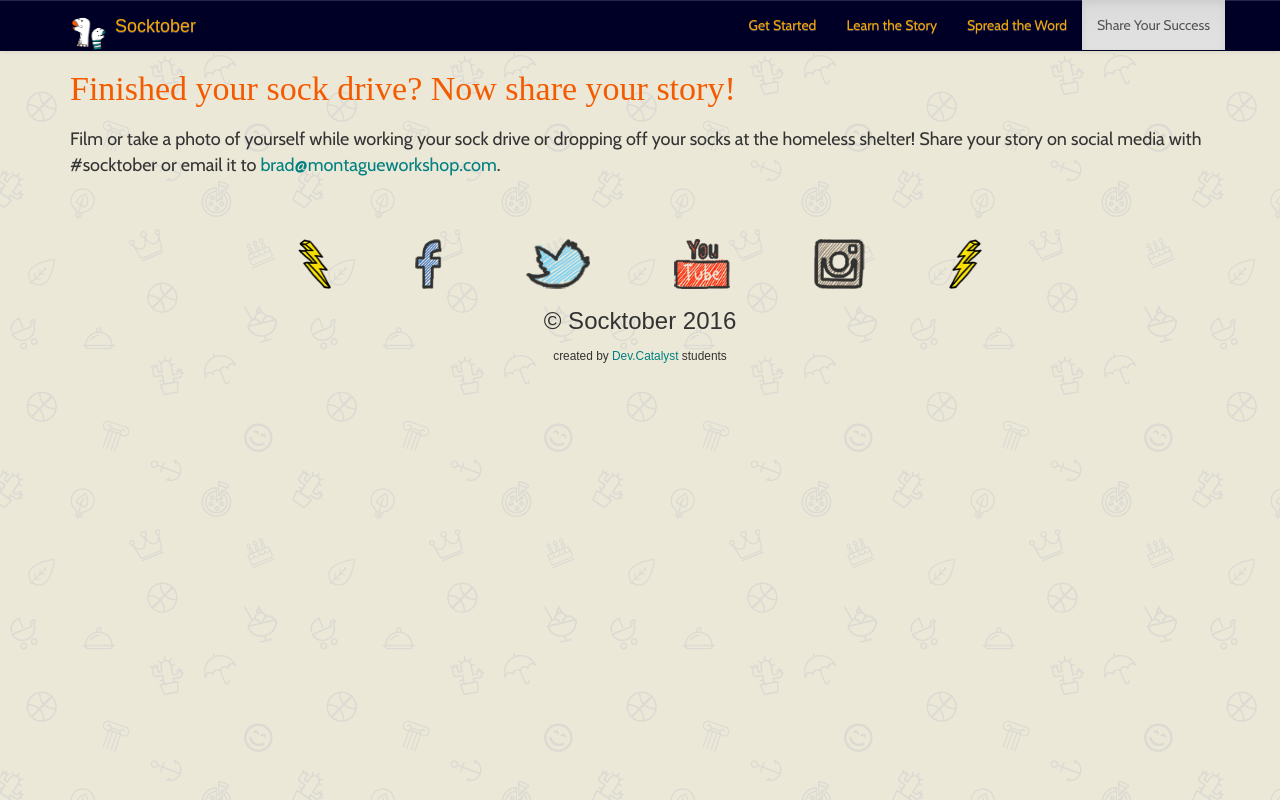
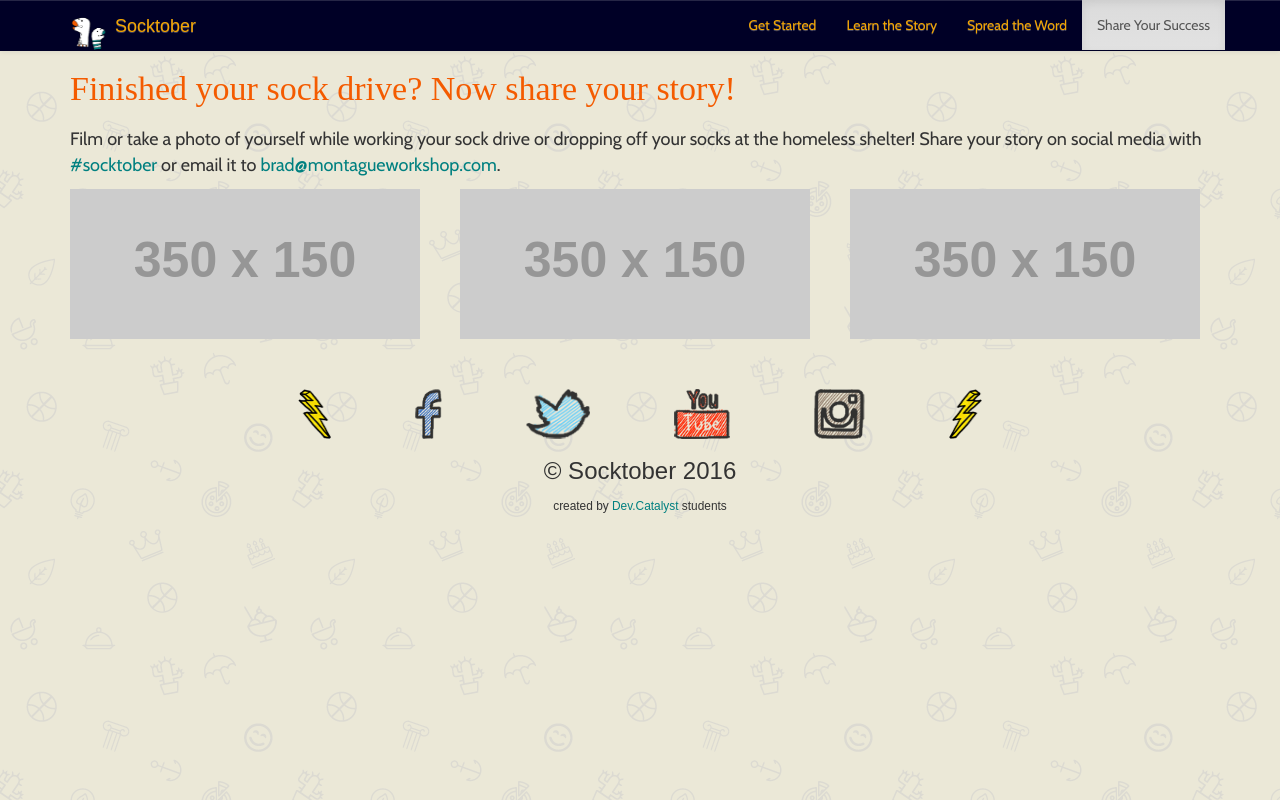
Before and after one commit to DevCatalyst/socktober, a plain HTML site: page share.html in a window 1280 px wide. Drawn offline with nearby package versions, Linux system fonts and the light colour scheme; placeholder pictures from the web are drawn by us; a web font is replaced by a local one.

```diff
--- a/share.html
+++ b/share.html
@@ -109,7 +109,18 @@
           <h2>Finished your sock drive? Now share your story!</h2>
         </div>
         <div class="col-md-12">
-          <p>Film or take a photo of yourself while working your sock drive or dropping off your socks at the homeless shelter! Share your story on social media with #socktober or email it to <a href="mailto:brad@montagueworkshop.com">brad@montagueworkshop.com</a>.</p>
+          <p>Film or take a photo of yourself while working your sock drive or dropping off your socks at the homeless shelter! Share your story on social media with <a href="#">#socktober</a> or email it to <a href="mailto:brad@montagueworkshop.com">brad@montagueworkshop.com</a>.</p>
+        </div>
+      </div>
+      <div class="row">
+        <div class="col-md-4">
+          <img src="http://placehold.it/350x150" alt="" class="img-responsive">
+        </div>
+        <div class="col-md-4">
+          <img src="http://placehold.it/350x150" alt="" class="img-responsive">
+        </div>
+        <div class="col-md-4">
+          <img src="http://placehold.it/350x150" alt="" class="img-responsive">
         </div>
       </div>
 
```
